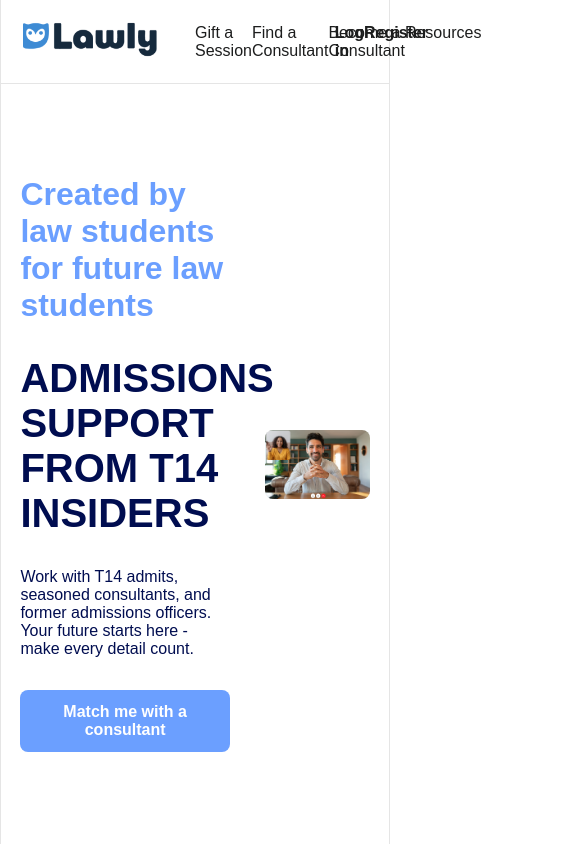
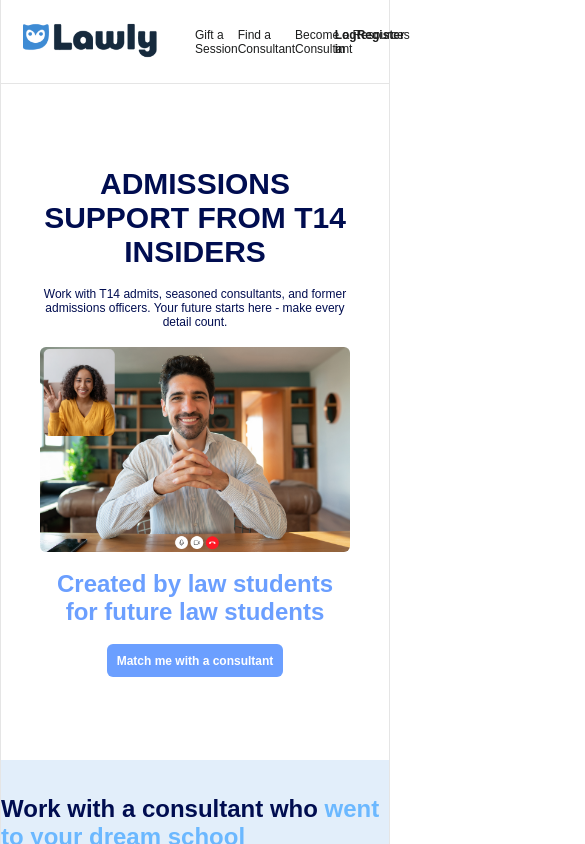
Before and after one commit to DunjaKolarski/site-lawly, a React (Vite) app: page / in a window 390 px wide. Shown: the top 844 px of the page, 585 px wide, since content can reach past the window. Built offline with nearby package versions, Linux system fonts and the light colour scheme.

Commit message:
style: add mobile styles for home hero

```diff
--- a/src/components/home/HomeHero.css
+++ b/src/components/home/HomeHero.css
@@ -39,3 +39,39 @@
   height: auto;
   border-radius: 0.5rem;
 }
+
+@media (max-width: 767px) {
+  .home-hero {
+    height: 80vh;
+  }
+  .home-hero > .container-home {
+    width: 80%;
+    flex-direction: column;
+    justify-content: center;
+    align-items: center;
+    gap: 1.5rem;
+  }
+  .home-hero-content {
+    display: contents;
+  }
+  .home-hero-content > h1 {
+    order: 1;
+    text-align: center;
+  }
+  .home-hero-content > p {
+    order: 2;
+    text-align: center;
+  }
+  .home-hero-image {
+    order: 3;
+    width: 100%;
+  }
+  .home-hero-content > h3 {
+    order: 4;
+    text-align: center;
+  }
+  .home-hero-content > .primary-button {
+    order: 5;
+    align-self: center;
+  }
+}
--- a/src/index.css
+++ b/src/index.css
@@ -34,3 +34,9 @@ a {
   border-radius: 0.5rem;
   padding: 0.8rem;
 }
+
+@media (max-width: 767px) {
+  html {
+    font-size: 12px;
+  }
+}
```
